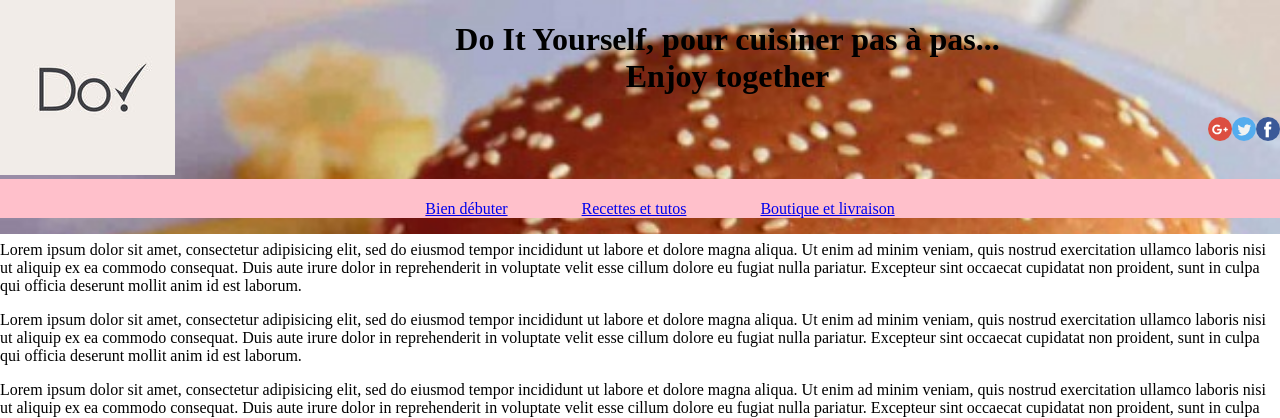
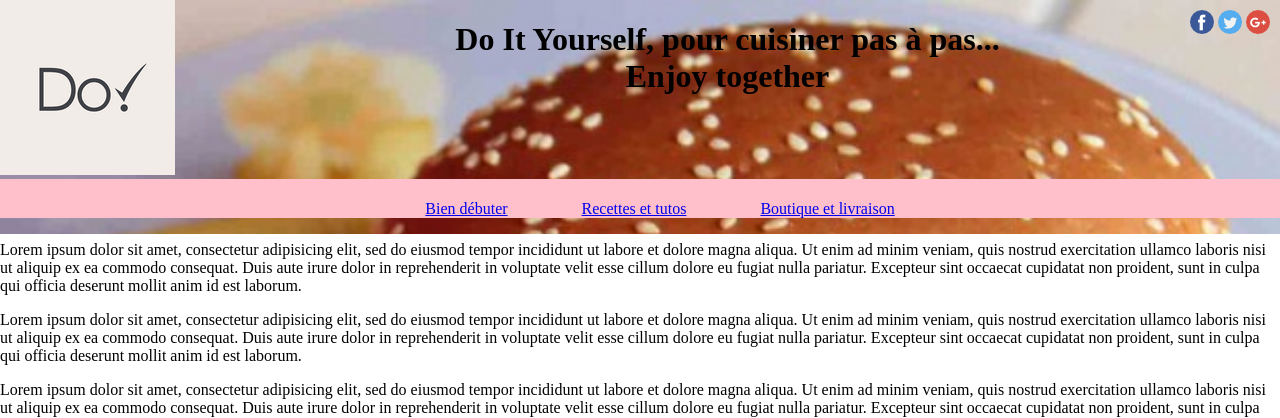
Before and after one commit to Tyddee/mon_aston, a PHP site: page / in a window 1280 px wide. Shown: the top 418 px of the page. Run offline with PHP 8.4, Linux system fonts and the light colour scheme.

Commit message:
css update

```diff
--- a/app.css
+++ b/app.css
@@ -19,6 +19,16 @@ header {
 .slogan {
     width: calc(100% - 175px);
     text-align: center;
+}
+
+ul.social {
+    position: absolute;
+    right: 0;
+    top: 0;
+    margin: 10px;
+}
+.social li {
+    display: inline-block;
 }
 
 .iconfb {
--- a/index.html
+++ b/index.html
@@ -14,9 +14,11 @@
             <h1>Do It Yourself, pour cuisiner pas &agrave pas...<br /> Enjoy together</h1>
         </div>
 
-        <div class="iconfb"><img src="images/iconfb.png"></div>
-        <div class="icontweet"><img src="images/icontweet.png"></div>
-        <div class="icongogol"><img src="images/icongogol.png"></div>
+        <ul class="social">
+            <li><a href="#"><img src="images/iconfb.png"></a></li>
+            <li><img src="images/icontweet.png"></li>
+            <li><img src="images/icongogol.png"></li>
+        </ul>
 
         <nav>
             <ul>
@@ -39,7 +41,7 @@
                 <p>Bla bla bla bla (texte de l'article)</p>
         </article>
 
-        <p>Lorem ipsum dolor sit amet, consectetur adipisicing elit, sed do eiusmod
+        <p>AAAAAALorem ipsum dolor sit amet, consectetur adipisicing elit, sed do eiusmod
         tempor incididunt ut labore et dolore magna aliqua. Ut enim ad minim veniam,
         quis nostrud exercitation ullamco laboris nisi ut aliquip ex ea commodo
         consequat. Duis aute irure dolor in reprehenderit in voluptate velit esse
```
